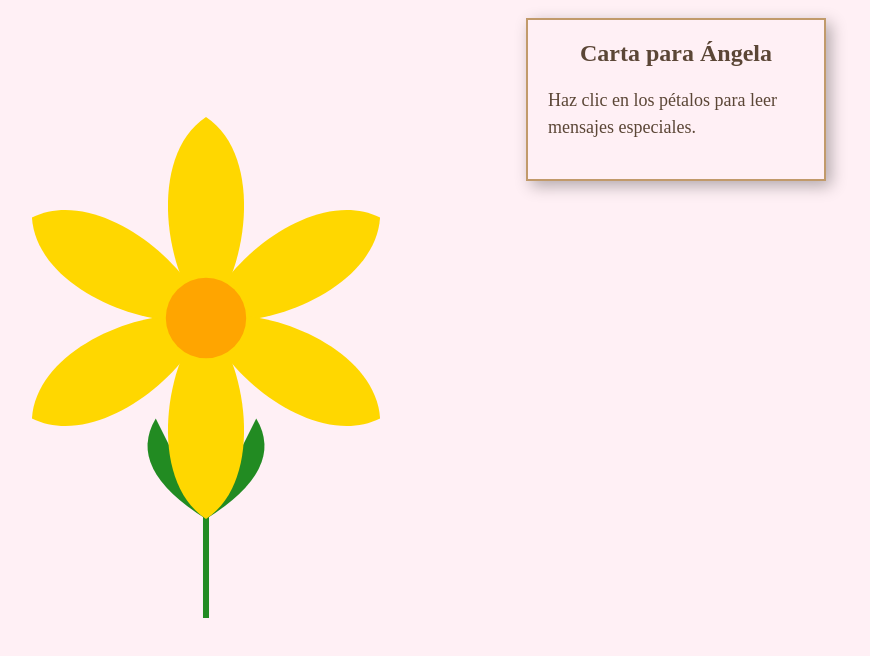
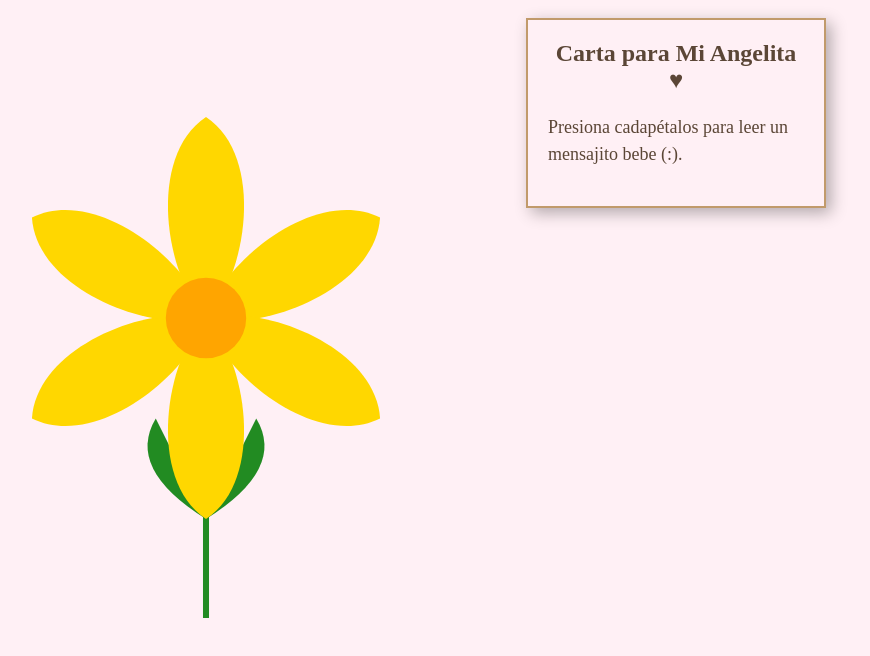
Before and after one commit to NeilsLauda/miangelita, a plain HTML site: page index.html in a window 1280 px wide. Shown: the part 60-716 px from the top of the page, without its empty margins (274-1144 px from the left). Drawn offline with Linux system fonts and the light colour scheme.

Commit message:
feat(): change nomrbe

```diff
--- a/index.html
+++ b/index.html
@@ -13,8 +13,8 @@
             <canvas id="roseCanvas"></canvas>
         </div>
         <div class="message-box" id="messageBox">
-            <h2>Carta para Ángela</h2>
-            <p>Haz clic en los pétalos para leer mensajes especiales.</p>
+            <h2>Carta para Mi Angelita ♥</h2>
+            <p>Presiona cadapétalos para leer un mensajito bebe (:).</p>
         </div>
     </div>
 
```
